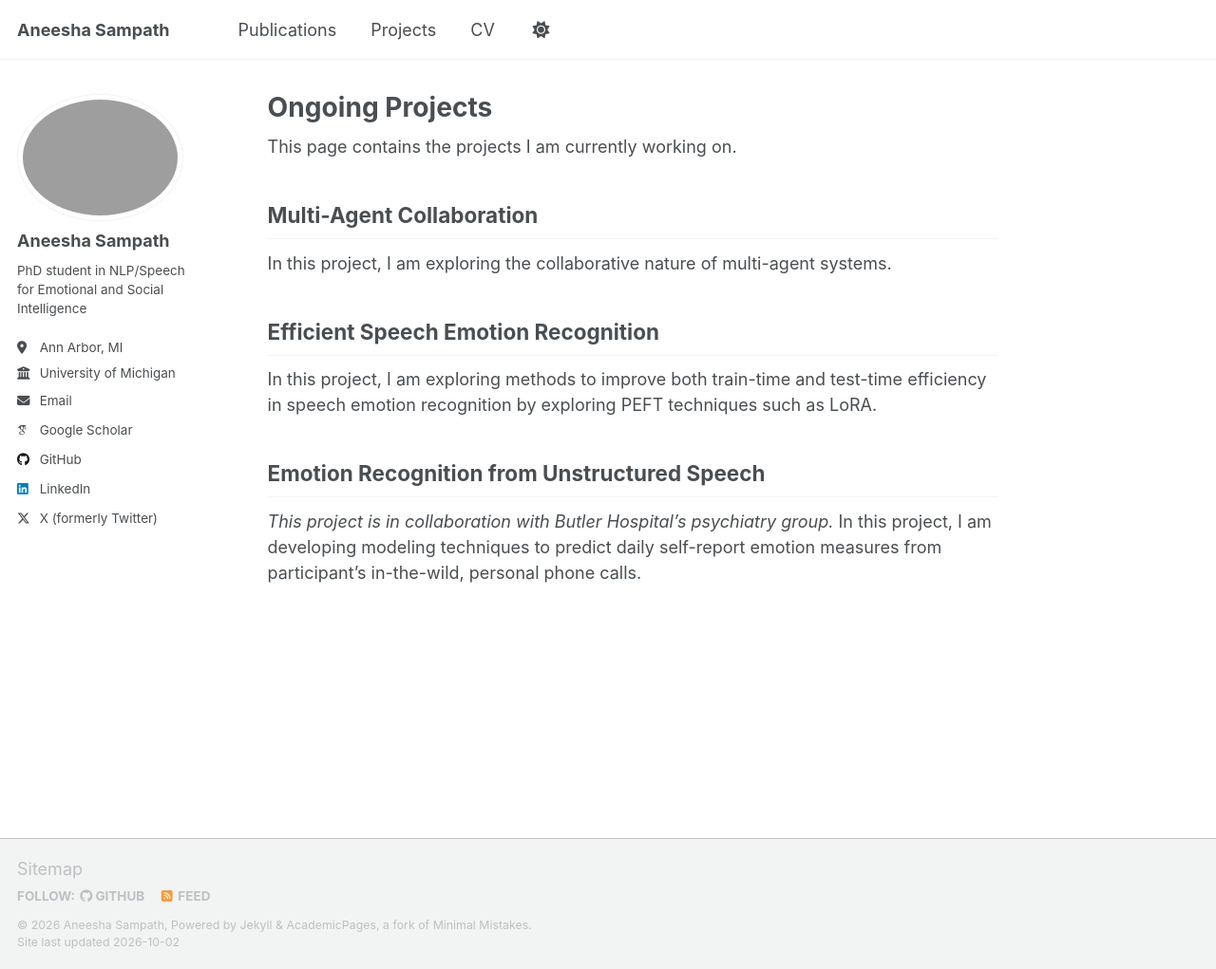
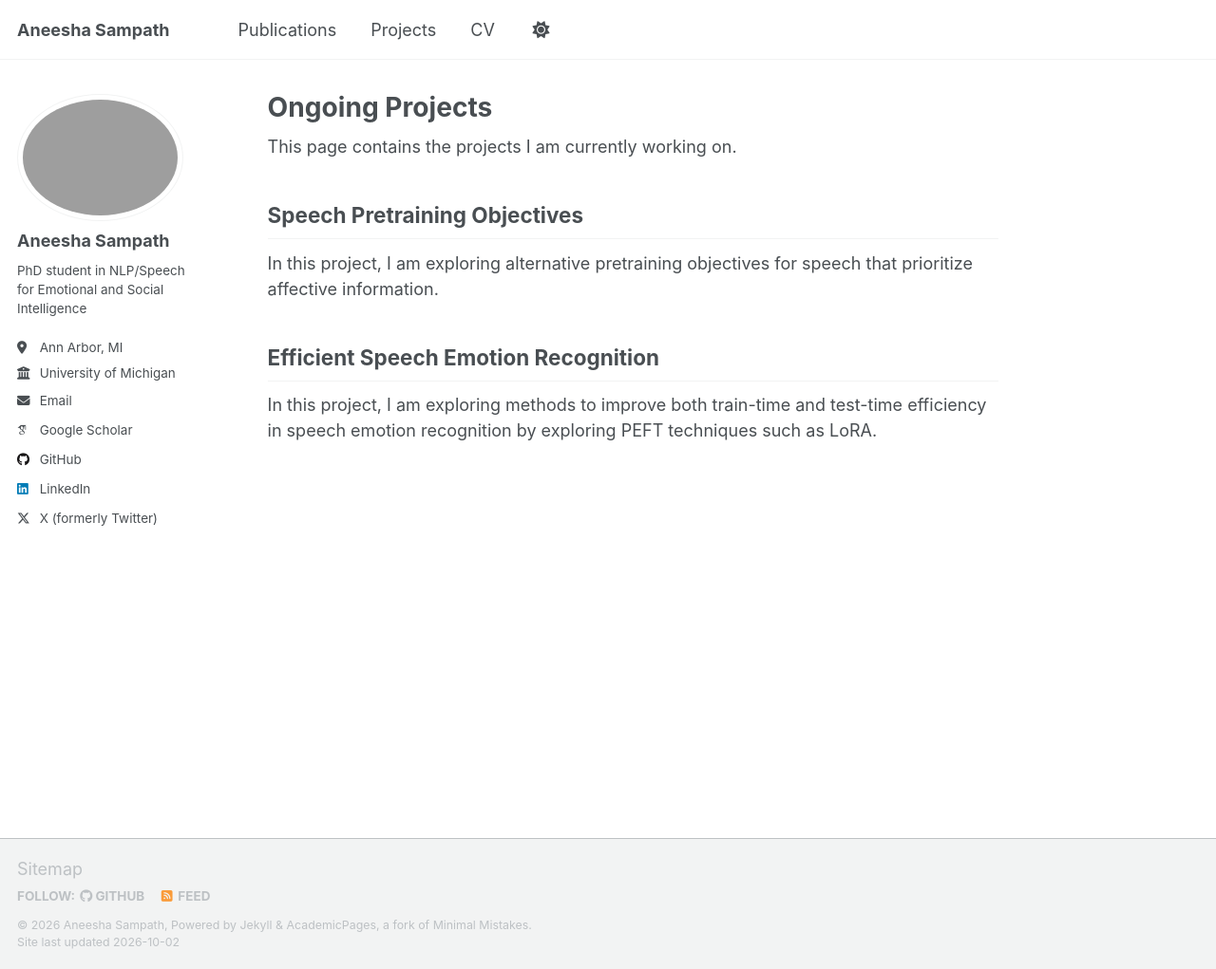
Before and after one commit to asam01/asam01.github.io, a Jekyll site: the page built from _pages/projects.md, in a window 1280 px wide and 1021 px high. Shown: the whole window at 95% size. Built offline with Jekyll 4.4.1, drawn with Linux system fonts in a browser that asks for light colours; some web fonts are replaced; a script that is not in the unit is left out.

Commit message:
Update project descriptions in projects.md

```diff
--- a/_pages/projects.md
+++ b/_pages/projects.md
@@ -9,15 +9,10 @@ author_profile: true
 
 This page contains the projects I am currently working on.
 
-Multi-Agent Collaboration
+Speech Pretraining Objectives
 ------
-In this project, I am exploring the collaborative nature of multi-agent systems.
+In this project, I am exploring alternative pretraining objectives for speech that prioritize affective information.
 
 Efficient Speech Emotion Recognition
 ------
 In this project, I am exploring methods to improve both train-time and test-time efficiency in speech emotion recognition by exploring PEFT techniques such as LoRA.
-
-
-Emotion Recognition from Unstructured Speech
-------
-*This project is in collaboration with Butler Hospital's psychiatry group.* In this project, I am developing modeling techniques to predict daily self-report emotion measures from participant's in-the-wild, personal phone calls.
```
